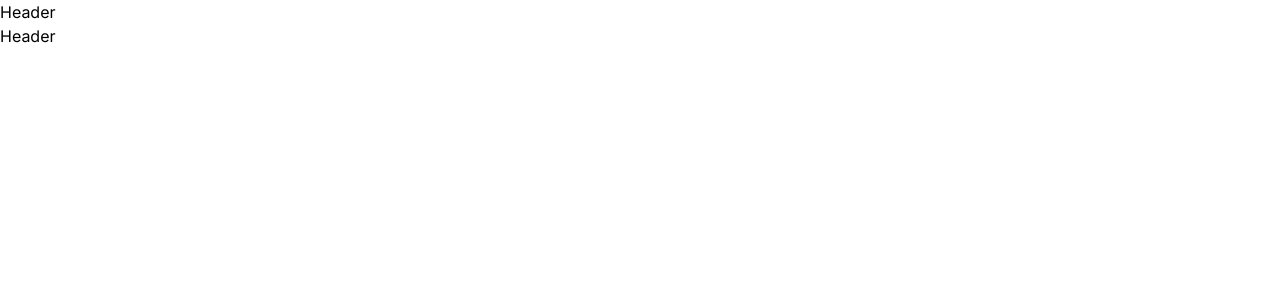
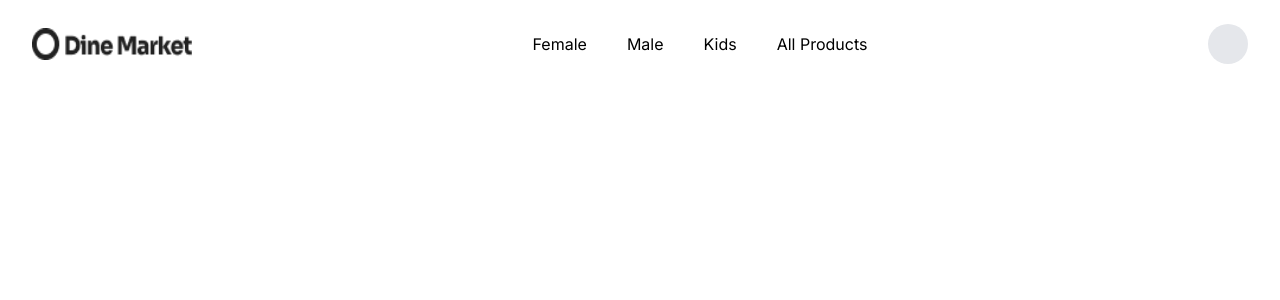
Before and after one commit to HassanShanJava/Martketplace-App, a Next.js app: page / in a window 1280 px wide. Shown: the top 300 px of the page. Built offline with nearby package versions, Linux system fonts and the light colour scheme.

Commit message:
working on header navigation

```diff
--- a/src/app/page.tsx
+++ b/src/app/page.tsx
@@ -5,7 +5,7 @@ export default function Home() {
   return (
     <>
       <div>
-        <Header />
+
       </div>
     </>
   );
--- a/src/components/layout/Header.tsx
+++ b/src/components/layout/Header.tsx
@@ -1,9 +1,35 @@
-import React from 'react'
+import React from "react";
+import logo from "/public/logo.png"; //direct use of public
+import Image from "next/image";
+import Link from "next/link";
 
 const Header = () => {
   return (
-    <div>Header</div>
-  )
-}
+    <div className="flex justify-between items-center  py-6 px-8">
+      <div className="relative h-8 w-40">
+        <Image src={logo} alt="logo" fill />
+      </div>
 
-export default Header
+      <ul className="flex  gap-x-10">
+        <li>
+          <Link href="/">Female</Link>
+        </li>
+        <li>
+          <Link href="/">Male</Link>
+        </li>
+        <li>
+          <Link href="/">Kids</Link>
+        </li>
+        <li>
+          <Link href="/">All Products</Link>
+        </li>
+      </ul>
+
+      <div className="h-10 w-10 bg-gray-200 rounded-full ">
+        {/* serch icon */}
+      </div>
+    </div>
+  );
+};
+
+export default Header;
```
Also changed, not shown: public/logo.png (added).
